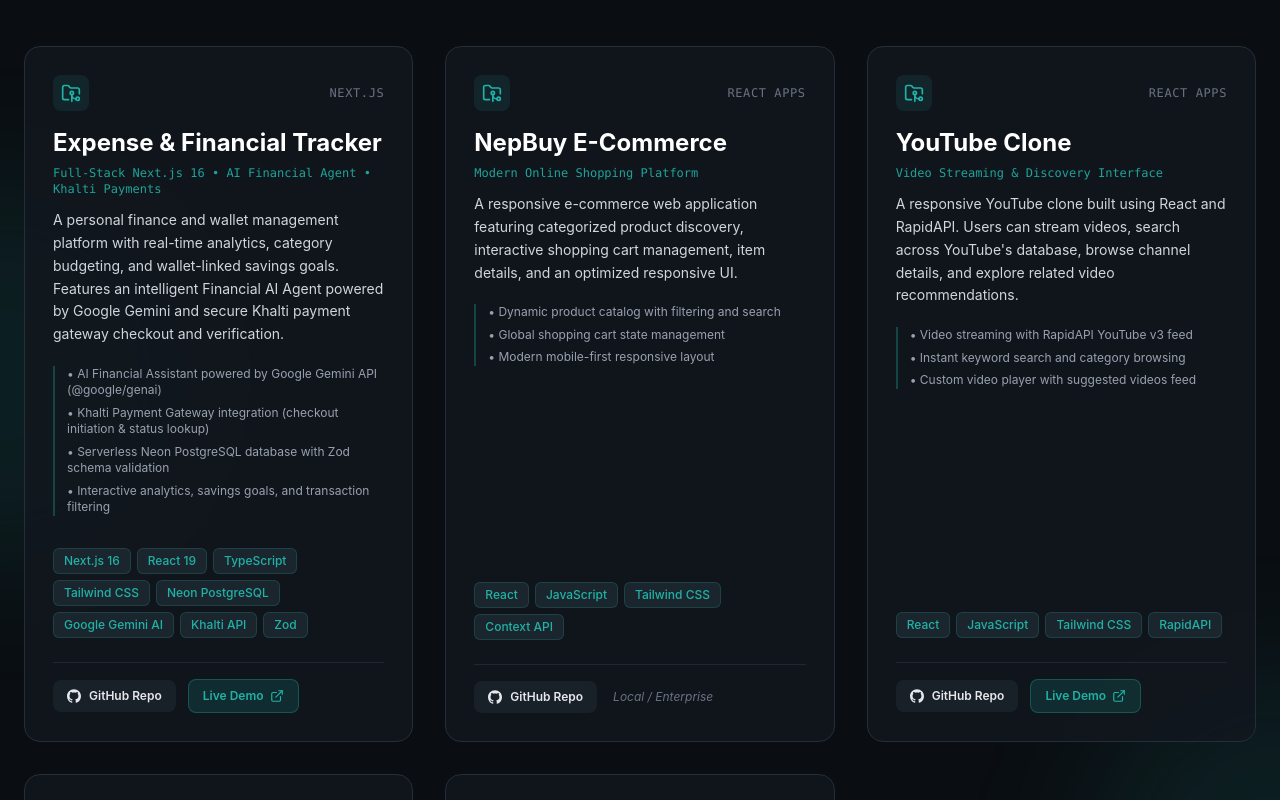
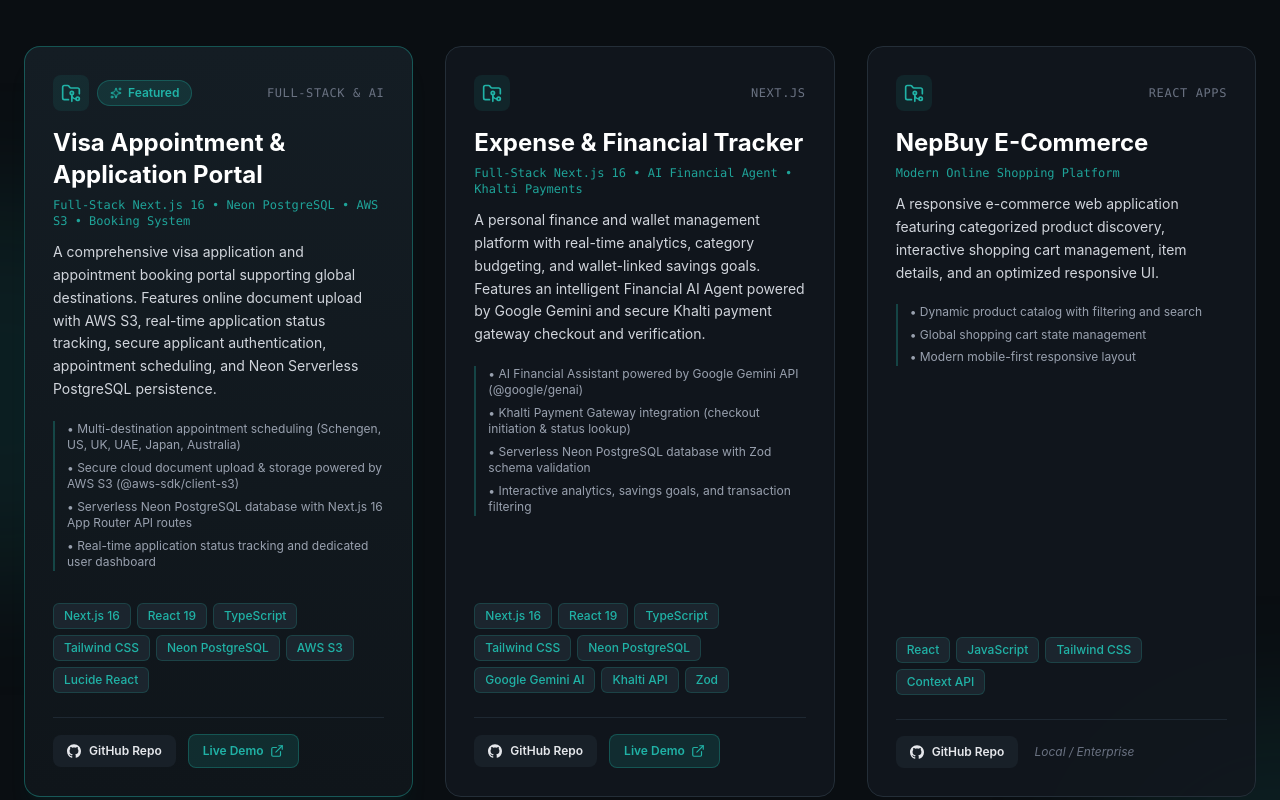
Before and after one commit to kalpana-4321/personal-portfolio, a React (Vite) app: page / in a window 1280 px wide. Shown: the part 2440-3240 px from the top of the page. Built offline with nearby package versions, Linux system fonts and the light colour scheme.

Commit message:
feat: add Visa Appointment & Application Portal to projects

```diff
--- a/src/Section/Projects.jsx
+++ b/src/Section/Projects.jsx
@@ -3,6 +3,31 @@ import { ExternalLink, Sparkles, FolderGit2 } from "lucide-react";
 import { SiGithub } from "react-icons/si";
 
 const projects = [
+  {
+    title: "Visa Appointment & Application Portal",
+    tagline: "Full-Stack Next.js 16 • Neon PostgreSQL • AWS S3 • Booking System",
+    category: "Full-Stack & AI",
+    featured: true,
+    description:
+      "A comprehensive visa application and appointment booking portal supporting global destinations. Features online document upload with AWS S3, real-time application status tracking, secure applicant authentication, appointment scheduling, and Neon Serverless PostgreSQL persistence.",
+    keyFeatures: [
+      "Multi-destination appointment scheduling (Schengen, US, UK, UAE, Japan, Australia)",
+      "Secure cloud document upload & storage powered by AWS S3 (@aws-sdk/client-s3)",
+      "Serverless Neon PostgreSQL database with Next.js 16 App Router API routes",
+      "Real-time application status tracking and dedicated user dashboard",
+    ],
+    technologies: [
+      "Next.js 16",
+      "React 19",
+      "TypeScript",
+      "Tailwind CSS",
+      "Neon PostgreSQL",
+      "AWS S3",
+      "Lucide React",
+    ],
+    github: "https://github.com/kalpana-4321/visa-appoinment",
+    live: "https://visa-appoinment.vercel.app/",
+  },
   {
     title: "Expense & Financial Tracker",
     tagline: "Full-Stack Next.js 16 • AI Financial Agent • Khalti Payments",
```
